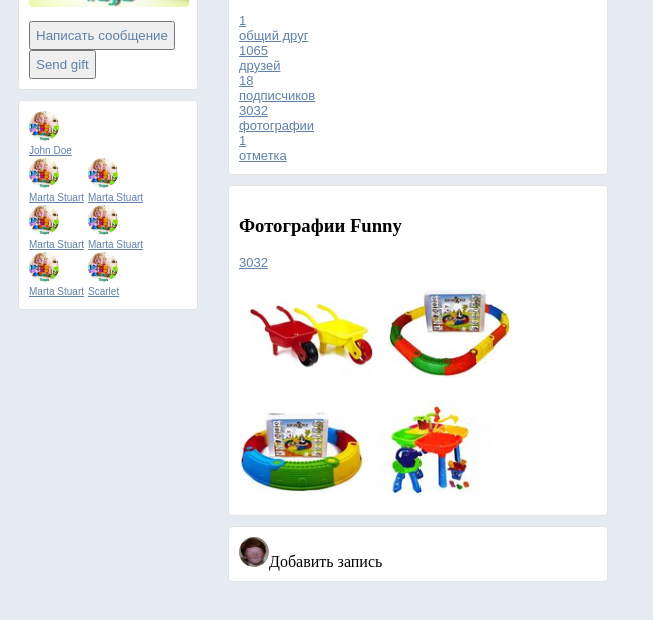
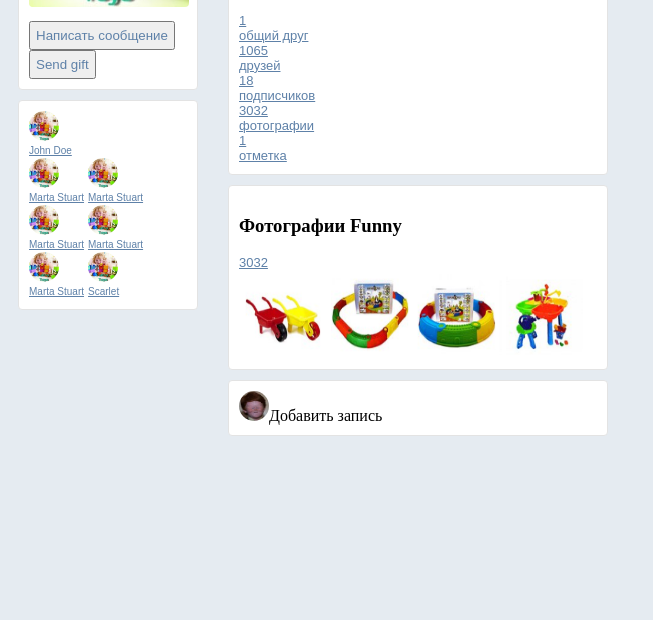
Before and after one commit to grekman/goit_team2, a plain HTML site: page index.html in a window 1280 px wide. Shown: the part 172-792 px from the top of the page, without its empty margins (0-653 px from the left). Drawn offline with Linux system fonts and the light colour scheme.

Commit message:
change in line img

```diff
--- a/index.html
+++ b/index.html
@@ -171,13 +171,13 @@
                            <div class="count">3032</div>
                        </a>
                        <div class="images">
-                           <img src="img\toys1.png" alt="toys">
+                           <img src="img\toys1.png" width="85" height="85" alt="toys">
 
-                           <img src="img\toys2.png" alt="toys">
+                           <img src="img\toys2.png" width="85" height="85" alt="toys">
 
-                           <img src="img\toys3.png" alt="toys">
+                           <img src="img\toys3.png" width="85" height="85" alt="toys">
 
-                           <img src="img\toys4.png" alt="toys">
+                           <img src="img\toys4.png" width="85" height="85" alt="toys">
                        </div>
                    </div>
                  </div>
```
